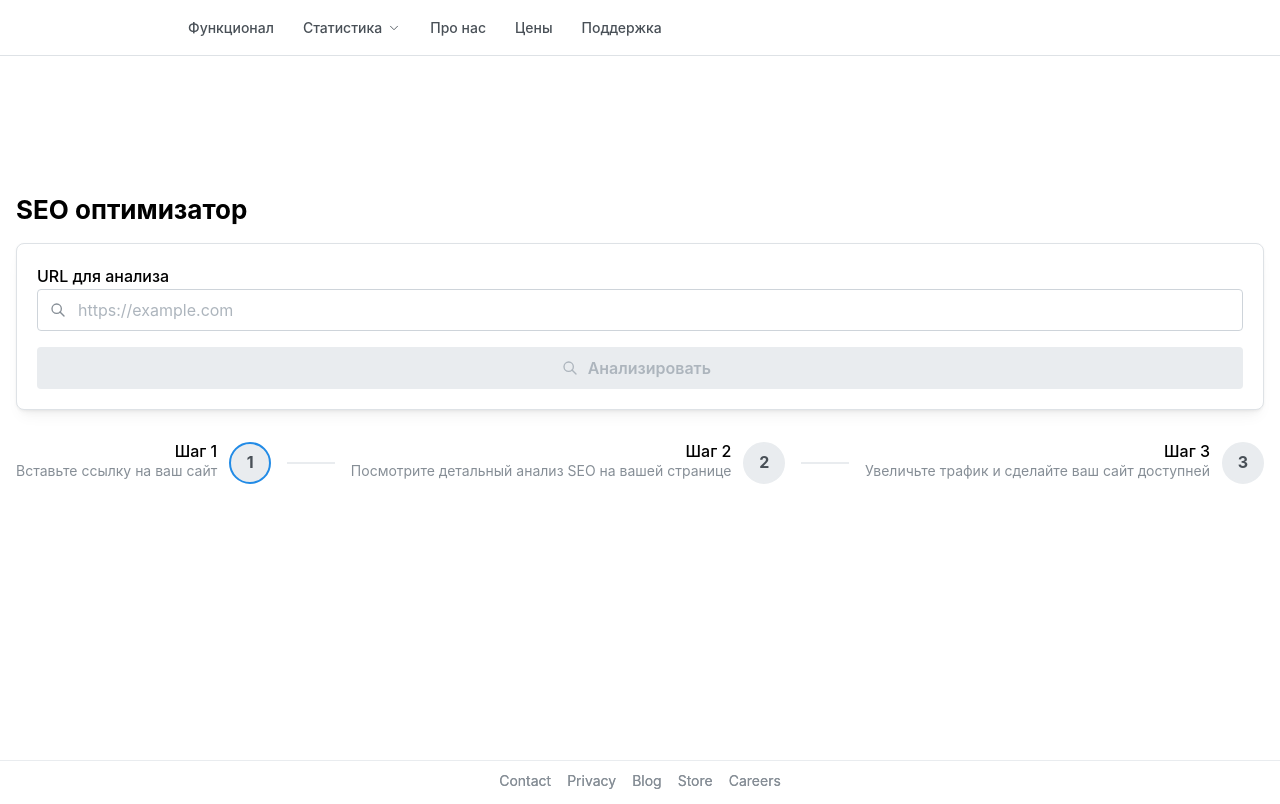
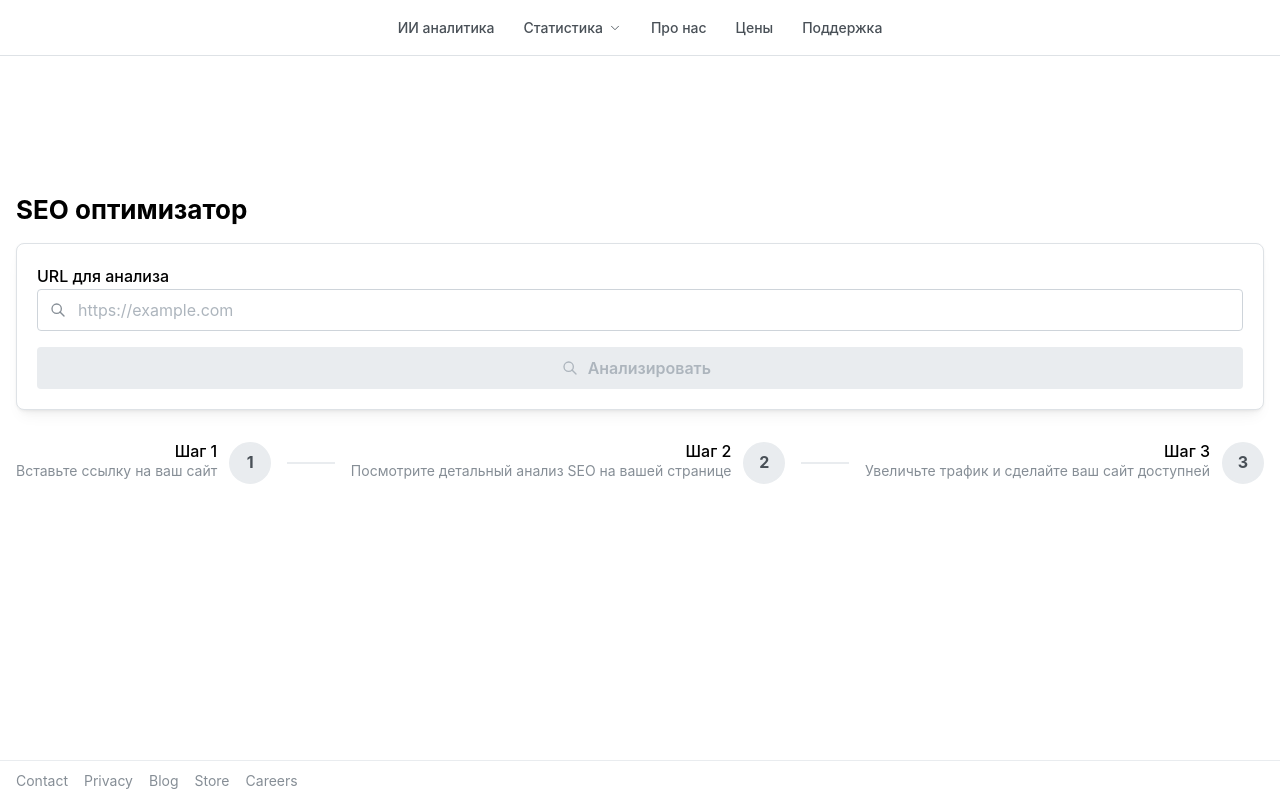
Before and after one commit to hisa-git/html_reader_frontend, a Next.js app: page / in a window 1280 px wide. Built offline with nearby package versions, Linux system fonts and the light colour scheme.

Commit message:
2 version to deploy

```diff
--- a/src/app/components/Footer/FooterCentred.module.css
+++ b/src/app/components/Footer/FooterCentred.module.css
@@ -1,26 +1,19 @@
+/* FooterCentred.module.css */
 .footer {
-  justify-content: center;
-  align-content: center;
-  position: absolute;
-  left: 0;
-  bottom: 0;
-  width: 100%;
+  border-top: 1px solid
+    light-dark(var(--mantine-color-gray-2), var(--mantine-color-dark-5));
   height: 40px;
   display: flex;
-  flex: 0 0 auto;
-  border-top: 1px solid
-    light-dark(var(--mantine-color-gray-2), var(--mantine-color-dark-5));
+  align-items: center;
+  margin-top: auto; /* вот это ключ */
 }
 
 .inner {
   display: flex;
   justify-content: space-between;
   align-items: center;
+  width: 100%;
   padding: var(--mantine-spacing-md) var(--mantine-spacing-md);
-
-  @media (max-width: $mantine-breakpoint-sm) {
-    flex-direction: column;
-  }
 }
 
 .links {
--- a/src/app/components/Footer/FooterCentred.tsx
+++ b/src/app/components/Footer/FooterCentred.tsx
@@ -1,7 +1,6 @@
 "use client";
 import { Anchor, Group } from "@mantine/core";
 import classes from "./FooterCentred.module.css";
-import { useShowAdditionalComponents } from "@/app/store/analyticsStore";
 
 const links = [
   { link: "#", label: "Contact" },
@@ -12,12 +11,8 @@ const links = [
 ];
 
 export function FooterCentered() {
-  const { showAdditionalComponents } = useShowAdditionalComponents();
-
-  if (!showAdditionalComponents) return null;
-
   return (
-    <div className={classes.footer}>
+    <footer className={classes.footer}>
       <div className={classes.inner}>
         <Group className={classes.links}>
           {links.map((link) => (
@@ -35,6 +30,6 @@ export function FooterCentered() {
         </Group>
         <Group gap="xs" justify="flex-end" wrap="nowrap"></Group>
       </div>
-    </div>
+    </footer>
   );
 }
--- a/src/app/components/HeaderMenu/Header.tsx
+++ b/src/app/components/HeaderMenu/Header.tsx
@@ -5,7 +5,7 @@ import { useDisclosure } from "@mantine/hooks";
 import classes from "./HeaderMenu.module.css";
 
 const links = [
-  { link: "/about", label: "Функционал" },
+  { link: "/about", label: "ИИ аналитика" },
   {
     link: "#1",
     label: "Статистика",
--- a/src/app/components/HeaderMenu/HeaderMenu.module.css
+++ b/src/app/components/HeaderMenu/HeaderMenu.module.css
@@ -5,13 +5,13 @@
   background-color: var(--mantine-color-body);
   border-bottom: 1px solid
     light-dark(var(--mantine-color-gray-3), var(--mantine-color-dark-4));
-  justify-self: center;
+  justify-content: center;
 }
 
 .inner {
   height: 56px;
   display: flex;
-  justify-content: space-between;
+  justify-content: center;
   align-items: center;
 }
 
--- /dev/null
+++ b/src/app/components/InnerFiles/InnerFiles.tsx
@@ -0,0 +1,50 @@
+"use client";
+
+import {
+  Card,
+  Stack,
+  Title,
+  Group,
+  Text,
+  Badge,
+  Code,
+  Spoiler,
+  SimpleGrid,
+} from "@mantine/core";
+
+export default function TechnicalInfo({ data }: any) {
+  const robots = data.technical?.robots
+    ?.split(/(?=User-agent|Disallow|Allow|Sitemap)/)
+    .join("\n");
+  return (
+    <>
+      <Card shadow="sm" padding="lg" radius="md" withBorder>
+        <Title order={4}>Внутренние файлы</Title>
+        <SimpleGrid cols={2} spacing="md">
+          <Stack gap="sm">
+            <Stack gap={2}>
+              <Text>robots.txt:</Text>
+              <Spoiler
+                maxHeight={200}
+                showLabel="Читать далее"
+                hideLabel="Спрятать"
+              >
+                <Code block>{robots}</Code>{" "}
+              </Spoiler>
+            </Stack>
+          </Stack>
+          <Stack gap={2}>
+            <Text>sitemap.xml:</Text>
+            <Spoiler
+              maxHeight={200}
+              showLabel="Читать далее"
+              hideLabel="Спрятать"
+            >
+              <Code block>{data.technical?.sitemap}</Code>
+            </Spoiler>
+          </Stack>
+        </SimpleGrid>
+      </Card>
+    </>
+  );
+}
--- a/src/app/components/Stepper/StepperSeo.tsx
+++ b/src/app/components/Stepper/StepperSeo.tsx
@@ -9,7 +9,7 @@ export default function StepperSeo() {
 
   return (
     <Stack gap="md" p="md">
-      <Stepper iconPosition="right" active={0}>
+      <Stepper iconPosition="right" active={-1}>
         <Stepper.Step label="Шаг 1" description="Вставьте ссылку на ваш сайт" />
         <Stepper.Step
           label="Шаг 2"
--- a/src/app/components/TagCounter/TagCounter.tsx
+++ b/src/app/components/TagCounter/TagCounter.tsx
@@ -18,6 +18,8 @@ import { IconSearch, IconAlertCircle, IconCheck } from "@tabler/icons-react";
 import MostPopularWords from "../MostPopularWords/MostPopularWords";
 import HtmlStructure from "../HtmlStructure/HtmlStructure";
 import TechnicalInfo from "../TechnicalInfo/TechnicalInfo";
+import InnerFiles from "../InnerFiles/InnerFiles"
+
 import { FooterCentered } from "../Footer/FooterCentred";
 import { useShowAdditionalComponents } from "@/app/store/analyticsStore";
 
@@ -53,13 +55,13 @@ export default function TagCounter() {
         setData(null);
       } else {
         setData(result);
+        hide();
       }
     } catch (err) {
       setError("Ошибка подключения к серверу");
       setData(null);
     } finally {
       setLoading(false);
-      hide();
     }
   };
 
@@ -115,7 +117,6 @@ export default function TagCounter() {
         {/* Результаты анализа */}
         {data && (
           <Stack gap="md">
-            {/* Основная информация */}
             <Card shadow="sm" padding="lg" radius="md" withBorder>
               <Stack gap="sm">
                 <Group justify="space-between">
@@ -204,10 +205,11 @@ export default function TagCounter() {
 
             {/* Техническая информация */}
             <TechnicalInfo data={data}></TechnicalInfo>
+            {/*Внутренние файлы */}
+            <InnerFiles data = {data}></InnerFiles>
           </Stack>
         )}
       </Stack>
-      {showAdditionalComponents && <FooterCentered></FooterCentered>}
     </>
   );
 }
--- a/src/app/components/TechnicalInfo/TechnicalInfo.tsx
+++ b/src/app/components/TechnicalInfo/TechnicalInfo.tsx
@@ -8,6 +8,7 @@ import {
   Text,
   Badge,
   Code,
+  Spoiler,
   SimpleGrid,
 } from "@mantine/core";
 
@@ -22,9 +23,6 @@ export default function TechnicalInfo({ data }: any) {
   const loadTime = data.technical?.load_time_seconds?.toFixed(2) ?? "-";
   const pageSize = formatBytes(data.technical?.page_size_bytes);
   const statusCode = data.technical?.status_code ?? "-";
-  const robots = data.technical?.robots
-    ?.split(/(?=User-agent|Disallow|Allow|Sitemap)/)
-    .join("\n");
 
   return (
     <>
@@ -55,16 +53,10 @@ export default function TechnicalInfo({ data }: any) {
                 {statusCode}
               </Badge>
             </Group>
-
-            <Stack gap={2}>
-              <Text>robots.txt:</Text>
-              <Code block>{robots}</Code>
-            </Stack>
           </Stack>
-          <Stack>
+          <Stack gap="sm">
             <Text size="sm">
-              Время загрузки страницы влияет на ранжирование в поисковых
-              системах. Оптимальное время — до 3 секунд.
+              Время загрузки страницы напрямую влияет на ранжирование. Оптимальное время - до 2 секунд.
             </Text>
             <Text size="sm">
               Размер страницы влияет на скорость загрузки и UX. Чем меньше, тем
@@ -74,10 +66,6 @@ export default function TechnicalInfo({ data }: any) {
               HTTP статус 200 означает, что страница доступна. Любые ошибки
               снижают SEO.
             </Text>
-            <Text size="sm">
-              Файл robots.txt управляет индексированием страниц поисковыми
-              системами.
-            </Text>
           </Stack>
         </SimpleGrid>
       </Card>
--- a/src/app/page.tsx
+++ b/src/app/page.tsx
@@ -1,15 +1,23 @@
 import TagCounter from "./components/TagCounter/TagCounter";
 import Header from "./components/HeaderMenu/Header";
 import { FooterCentered } from "./components/Footer/FooterCentred";
-import StepperSeo from "./components/Stepper/StepperSeo"
+import StepperSeo from "./components/Stepper/StepperSeo";
 
 export default function Home() {
   return (
-    <>
-      <Header></Header>
-      <TagCounter />
-      <StepperSeo></StepperSeo>
-      <FooterCentered></FooterCentered>
-    </>
+    <div
+      style={{
+        display: "flex",
+        flexDirection: "column",
+        minHeight: "100vh",
+      }}
+    >
+      <main style={{ flex: 1 }}>
+        <Header />
+        <TagCounter />
+        <StepperSeo />
+      </main>
+      <FooterCentered />
+    </div>
   );
 }
```
